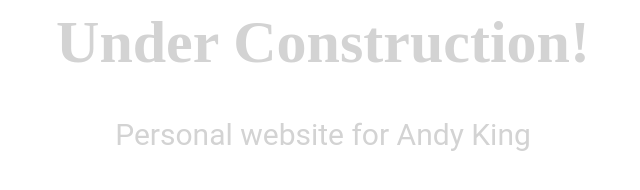
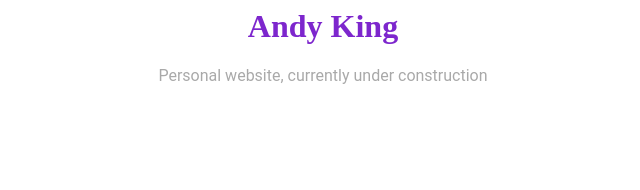
Before and after one commit to kingandyf/kingandyf.github.io, a plain HTML site: page index.html in a window 1280 px wide. Shown: the whole page, without its empty margins (317-957 px from the left). Drawn offline with Linux system fonts and the light colour scheme.

Commit message:
Updates Apr 26
Fiddled with homepage

```diff
--- a/index.html
+++ b/index.html
@@ -1,3 +1,3 @@
 <link rel="stylesheet" href="style.css" >
-<h1>Under Construction!</h1>
-Personal website for Andy King
+<h1>Andy King</h1>
+Personal website, currently under construction
--- a/style.css
+++ b/style.css
@@ -1,10 +1,10 @@
 body {
-	font-size: 30px;
-	color: #D3D3D3;
+	color: #A9A9A9;
 	text-align: center;
 	font-family: roboto;
 }
 
 h1 {
 	font-family: medula one;
+	color: #7D26CD;
 }
```
